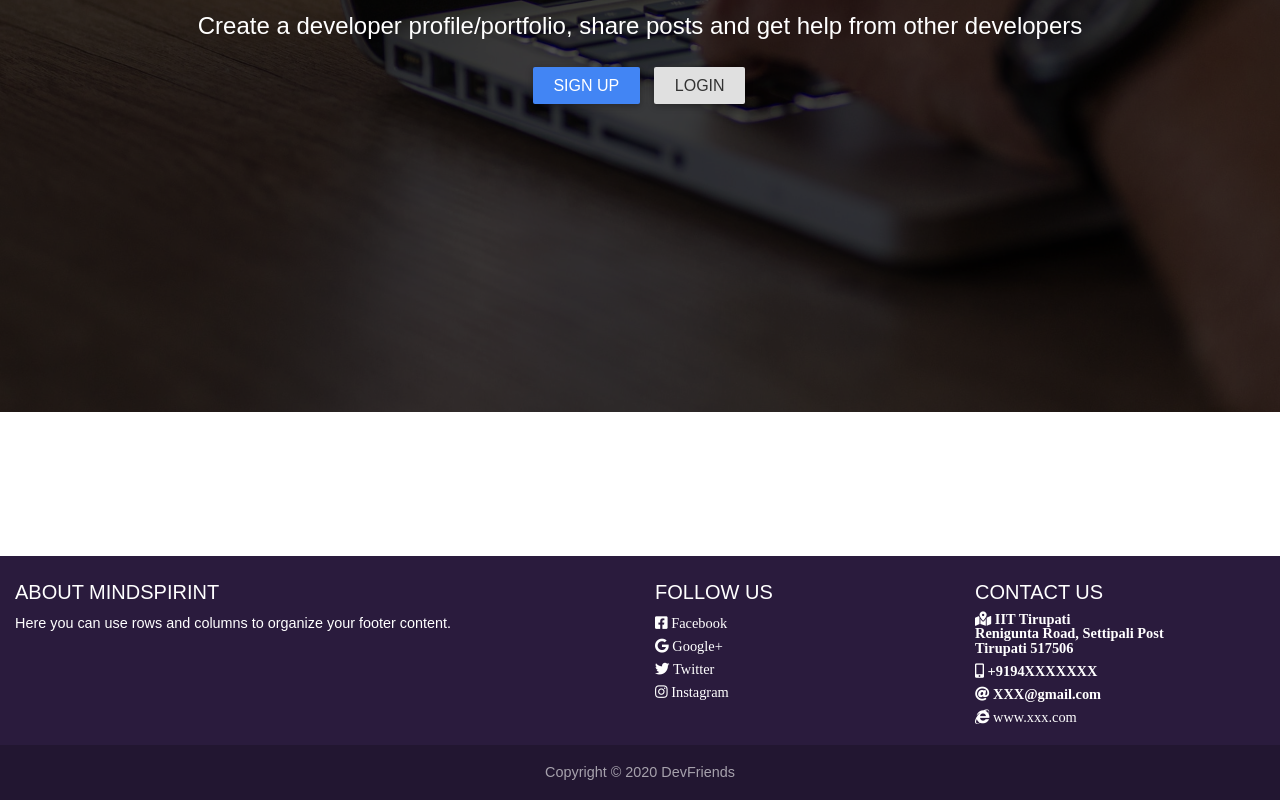
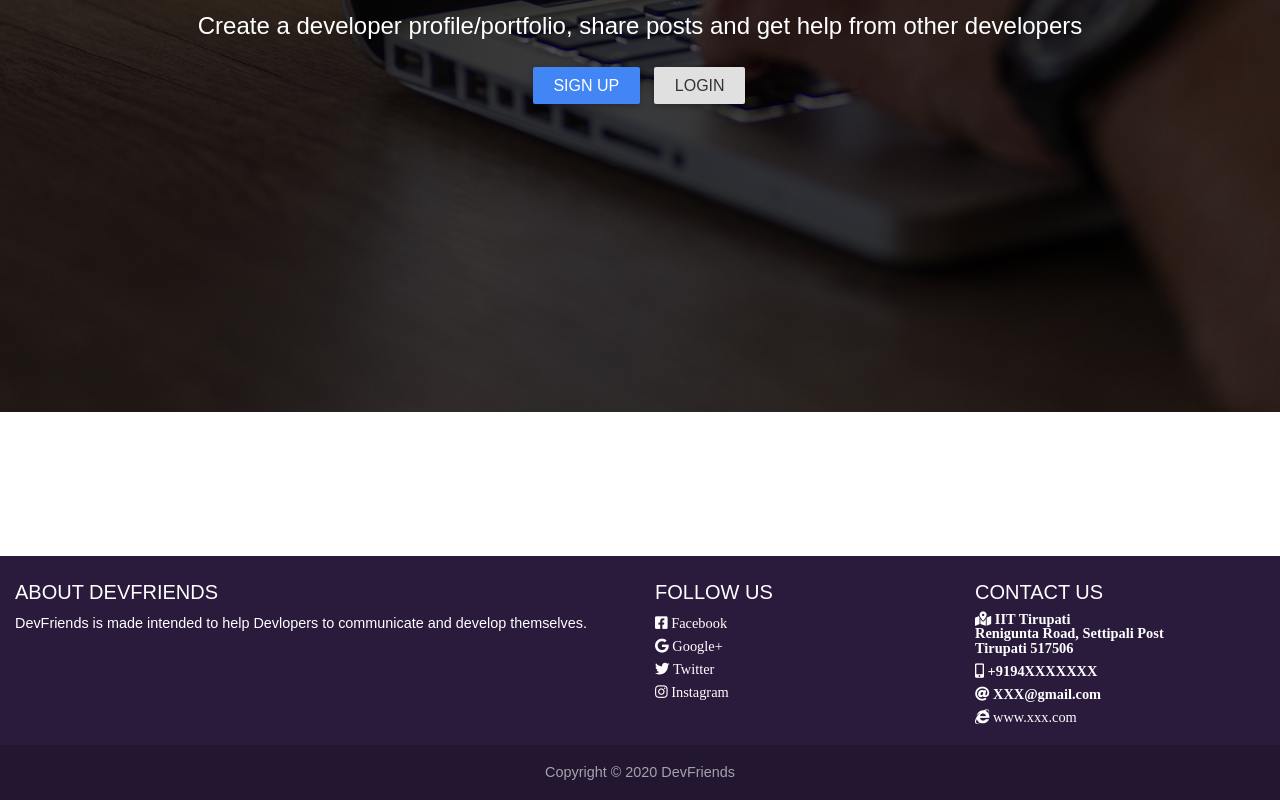
Before and after one commit to Satyam52/FriendsForDev, a React (Create React App) app in the folder client/: page / in a window 1280 px wide. Shown: the part 388-1188 px from the top of the page. Built offline with nearby package versions, Linux system fonts and the light colour scheme; no server answers.

Commit message:
css to index

```diff
--- a/client/src/components/layout/Alert.js
+++ b/client/src/components/layout/Alert.js
@@ -24,7 +24,7 @@ const Alert = ({ alerts }) => (
           style={{ backgroundColor: "primary" }}
           className="alert-primary"
           closeClassName="elegant-color white-text"
-          bodyClassName="font-weight-bold"
+          bodyClassName="font-weight-bold primary dark-text"
           fade
           icon="envelope"
           iconClassName="white-text"
--- a/client/src/components/layout/Footer.js
+++ b/client/src/components/layout/Footer.js
@@ -8,10 +8,10 @@ export default class Footer extends Component {
         <div className="container-fluid text-center text-md-left">
           <div className="row">
             <div className="col-md-6 mt-md-0 mt-3">
-              <h5 className="text-uppercase">About Mindspirint</h5>
+              <h5 className="text-uppercase">About DevFriends</h5>
               <p>
-                Here you can use rows and columns to organize your footer
-                content.
+                DevFriends is made intended to help Devlopers to communicate and
+                develop themselves.
               </p>
             </div>
 
```
